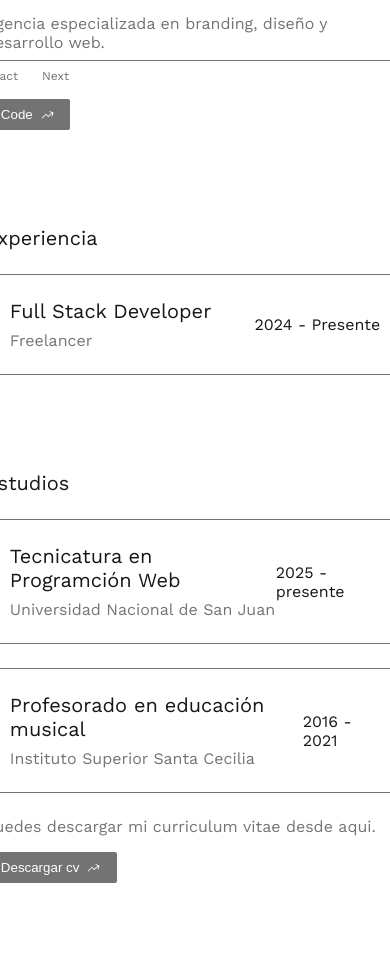
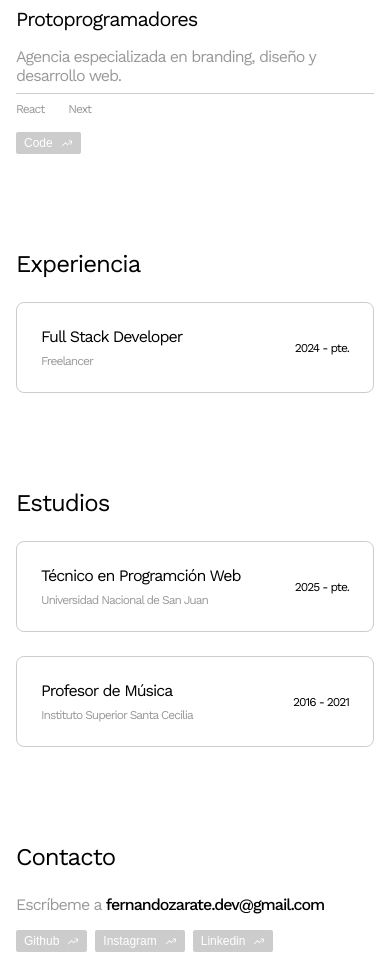
Before and after one commit to fernandozarate07/portfolio, a Next.js app: page / in a window 390 px wide. Shown: the part 1040-1997 px from the top of the page. Built offline with nearby package versions, Linux system fonts and the light colour scheme.

Commit message:
Add responsive design.

```diff
--- a/src/app/data_experiences.json
+++ b/src/app/data_experiences.json
@@ -5,7 +5,7 @@
     "description": "Freelancer",
     "year": {
       "start": "2024",
-      "end": "Presente"
+      "end": "pte."
     }
   }
 ]
--- a/src/app/data_studies.json
+++ b/src/app/data_studies.json
@@ -1,16 +1,16 @@
 [
   {
     "id": 1,
-    "title": "Tecnicatura en Programción Web",
+    "title": "Técnico en Programción Web",
     "description": "Universidad Nacional de San Juan",
     "year": {
       "start": "2025",
-      "end": "presente"
+      "end": "pte."
     }
   },
   {
     "id": 2,
-    "title": "Profesorado en educación musical",
+    "title": "Profesor de Música",
     "description": "Instituto Superior Santa Cecilia",
     "year": {
       "start": "2016",
--- a/src/app/globals.css
+++ b/src/app/globals.css
@@ -1,8 +1,10 @@
 :root {
   /* colors */
   --white: #ffffff;
-  --black: #171717;
-  --black-op: rgba(23, 23, 23, 0.6);
+  --black: #000000;
+  --black-op-text: rgba(0, 0, 0, 0.4);
+  --black-op-line: rgba(0, 0, 0, 0.2);
+
   /* spaces */
   --space-max: 48px;
   --space-mid: 24px;
@@ -17,10 +19,10 @@
   --weight-bold: 500;
 }
 body {
-  color: var(--black-op);
+  color: var(--black-op-text);
   background: var(--white);
   font-size: var(--size-mid);
-  letter-spacing: -1;
+  letter-spacing: -1px;
 }
 * {
   box-sizing: border-box;
--- a/src/app/page.js
+++ b/src/app/page.js
@@ -20,7 +20,8 @@ export default function Home() {
           <h1 className={styles.hero__name}>Fernando Zárate</h1>
           <h2 className={styles.hero__rol}>Full Stack Designer</h2>
           <p className={styles.hero__description}>
-            Diseño con carácter, experiencias fluidas y alto rendimiento. Tu web, reflejo de tu identidad.
+            Mi objetivo es diseñar webs con carácter, donde funcionalidad y estética se fusionen para ir más allá de su
+            propósito y reflejar auténticamente la identidad de la marca.
           </p>
         </div>
         {/* project */}
@@ -45,29 +46,34 @@ export default function Home() {
             <Box content={studies[0]}></Box>
             <Box content={studies[1]}></Box>
           </div>
-          <div className={styles.studies__resume_container}>
-            <p className={styles.studies__resume_p}>Puedes descargar mi curriculum vitae desde aqui.</p>
-            <Button content={"Descargar cv"} />
-          </div>
         </div>
         {/* contact */}
         <div className={styles.contact}>
           <h2 className={styles.contact__title}>Contacto</h2>
           <div className={styles.contact__container}>
             <p className={styles.contact__p}>
-              Escríbeme a fernandozarate.dev@gmail.com, estaré encantado de escucharte.
+              Escríbeme a{" "}
+              <a
+                href="mailto:fernandozarate.dev@gmail.com?subject=Hola%20Fer!"
+                target="_blank"
+                rel="noopener noreferrer">
+                fernandozarate.dev@gmail.com
+              </a>
             </p>
             <div className={styles.contact__btns_container}>
               <Button content={"Github"} />
-              <Button content={"Gmail"} />
               <Button content={"Instagram"} />
               <Button content={"Linkedin"} />
             </div>
           </div>
+          <div className={styles.contact__resume_container}>
+            <p className={styles.contact__resume_p}>¿Quieres más información?</p>
+            <Button content={"Currículum Vitae"} />
+          </div>
         </div>
       </main>
       <footer className={styles.footer}>
-        <span>© 2025 fernando .</span>
+        <span>© 2025 fernando zárate</span>
         <span>Casi todos los derechos reservados</span>
       </footer>
     </div>
--- a/src/app/page.module.css
+++ b/src/app/page.module.css
@@ -5,7 +5,7 @@
   gap: 96px; /*tamaño unico*/
 }
 .main {
-  margin-inline: 20px;
+  margin-inline: 16px;
   max-width: 800px;
   display: flex;
   flex-direction: column;
@@ -46,7 +46,7 @@
 .studies__title,
 .contact__title {
   color: var(--black);
-  font-size: var(--font-max);
+  font-size: var(--size-max);
 }
 .project__card_container {
   width: 100%;
@@ -64,14 +64,6 @@
   flex-direction: column;
   gap: var(--space-mid);
 }
-.studies__resume_container {
-  display: flex;
-  flex-direction: column;
-  gap: var(--space-min);
-}
-.studies__resume_p {
-  font-size: var(--size-min);
-}
 /* contact */
 .contact__container {
   display: flex;
@@ -81,11 +73,24 @@
 .contact__p {
   font-size: var(--size-min);
 }
+.contact__p a {
+  color: var(--black);
+  font-weight: var(--weight-bold);
+  cursor: pointer;
+}
 .contact__btns_container {
   display: flex;
   align-items: center;
   justify-content: flex-start;
   gap: var(--space-mid);
+}
+.contact__resume_container {
+  display: flex;
+  flex-direction: column;
+  gap: var(--space-min);
+}
+.contact__resume_p {
+  font-size: var(--size-min);
 }
 /* footer */
 .footer {
@@ -97,7 +102,7 @@
   align-items: center;
   justify-content: space-between;
 
-  border-top: 0.5px solid var(--black-op);
+  border-top: 0.5px solid var(--black-op-line);
 }
 .footer span {
   font-size: var(--size-xmin);
@@ -112,6 +117,6 @@
     gap: var(--space-min);
   }
   .footer {
-    padding-inline: 20px;
+    padding-inline: 16px;
   }
 }
--- a/src/components/box/box.module.css
+++ b/src/components/box/box.module.css
@@ -4,16 +4,20 @@
   align-items: center;
   justify-content: space-between;
   padding: var(--space-mid);
-  border: 0.5px solid var(--black-op);
+  border: 0.5px solid var(--black-op-line);
   border-radius: 8px;
 
   transition: ease 0.3s;
   box-shadow: 0 0 0 2px transparent;
 }
 .box__left {
+  width: 70%;
   display: flex;
   flex-direction: column;
   gap: var(--space-min);
+}
+.box_right {
+  width: 30%;
 }
 .box__title {
   color: var(--black);
@@ -24,5 +28,14 @@
 }
 .box:hover,
 .box:focus {
-  box-shadow: 0 0 0 0.5px var(--black-op);
+  box-shadow: 0 0 0 0.5px var(--black-op-line);
 }
+@media (max-width: 600px) {
+  .box__title {
+    font-size: var(--size-min);
+  }
+  .box__year,
+  .box__description {
+    font-size: var(--size-xmin);
+  }
+}
--- a/src/components/button/button.module.css
+++ b/src/components/button/button.module.css
@@ -1,6 +1,6 @@
 .button {
   margin-top: var(--space-min);
-  padding: 8px 16px;
+  padding: 4px 8px;
   width: fit-content;
 
   display: flex;
@@ -9,8 +9,9 @@
 
   border-radius: 2px;
   border: none;
-  background-color: var(--black-op);
+  background-color: var(--black-op-line);
   color: var(--white);
+  font-size: var(--size-xmin);
 
   cursor: pointer;
   transition: ease 0.3s;
--- a/src/components/project_card/project_card.module.css
+++ b/src/components/project_card/project_card.module.css
@@ -8,11 +8,12 @@
 .card__video_container {
   width: 100%;
   height: 200px;
-  border: 0.5px solid var(--black-op);
+  border: 0.5px solid var(--black-op-line);
   border-radius: 8px;
 }
 .card__body_title {
   color: var(--black);
+  font-size: var(--size-mid);
 }
 .card__body_container {
   display: flex;
@@ -25,7 +26,7 @@
   display: flex;
 
   font-size: var(--size-min);
-  border-bottom: 0.5px solid var(--black-op);
+  border-bottom: 0.5px solid var(--black-op-line);
 }
 .card__tech_contaienr {
   display: flex;
```
Also changed, not shown: 1 other file (tests, documents, lock files or other folders).
